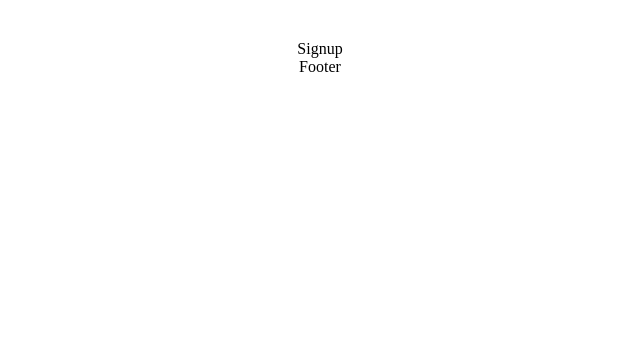
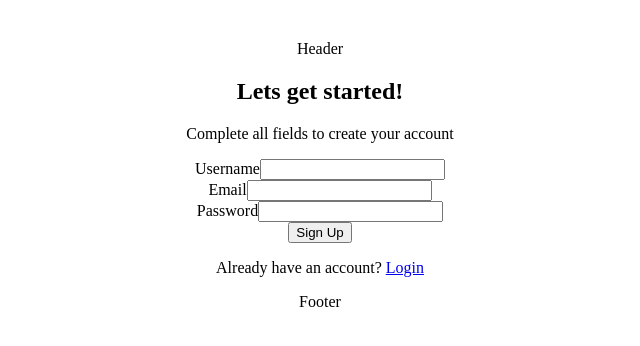
Before and after one commit to Samaralimads/expenses-tracker, a React (Vite) app in the folder client/: page /signup in a window 1280 px wide. Shown: the top 346 px of the page, without its empty margins (320-960 px from the left). Built offline with nearby package versions, Linux system fonts and the light colour scheme.

Commit message:
created and implemented Login/singup forms and logout button

```diff
--- a/client/src/App.jsx
+++ b/client/src/App.jsx
@@ -19,21 +19,26 @@ function App() {
     <div className="App">
       <Routes>
         <Route element={<IsNotAuthenticated />}>
-          <Route element={<Header />} />
+          <Route element={<Header />}>
             <Route path="/" element={<LandingPage />} />
             <Route path="/signup" element={<Signup />} />
             <Route path="/login" element={<Login />} />
           </Route>
+        </Route>
 
         <Route element={<IsAuthenticated />}>
-          <Route element={<Sidebar />} />
+          <Route element={<Sidebar />}>
             <Route path="/dashboard" element={<Dashboard />} />
             <Route path="/transactions" element={<Transactions />} />
             <Route
               path="/transactions/edit/:transactionId"
               element={<EditTransaction />}
             />
-          <Route path="/transactions/create" element={<CreateTransaction />} />
+            <Route
+              path="/transactions/create"
+              element={<CreateTransaction />}
+            />
+          </Route>
         </Route>
       </Routes>
       <Footer />
--- a/client/src/components/Header/Header.jsx
+++ b/client/src/components/Header/Header.jsx
@@ -1,8 +1,14 @@
 import React from "react";
 import "./Header.css";
+import { Outlet } from "react-router-dom";
 
 function Header() {
-  return <div>Header</div>;
+  return (
+    <div>
+      Header
+      <Outlet />
+    </div>
+  );
 }
 
 export default Header;
--- a/client/src/components/Sidebar/Sidebar.jsx
+++ b/client/src/components/Sidebar/Sidebar.jsx
@@ -1,8 +1,25 @@
-import React from "react";
+import React, { useContext } from "react";
 import "./Sidebar.css";
+import { Outlet, useNavigate } from "react-router-dom";
+import { AuthContext } from "../../context/AuthContext";
 
 function Sidebar() {
-  return <div>Sidebar</div>;
+  const navigate = useNavigate();
+  const { logOutUser } = useContext(AuthContext);
+
+  const handleLogout = () => {
+    logOutUser();
+
+    navigate("/login");
+  };
+
+  return (
+    <div>
+      Sidebar
+      <button onClick={handleLogout}>Logout</button>
+      <Outlet />
+    </div>
+  );
 }
 
 export default Sidebar;
--- a/client/src/pages/Login/Login.jsx
+++ b/client/src/pages/Login/Login.jsx
@@ -1,8 +1,80 @@
-import React from "react";
 import "./Login.css";
+import React, { useState, useContext } from "react";
+import axios from "axios";
+import { Link, useNavigate } from "react-router-dom";
+import { AuthContext } from "../../context/AuthContext";
+
+const API_URL = "http://localhost:5005";
 
 function Login() {
-  return <div>Login</div>;
+  const [email, setEmail] = useState("");
+  const [password, setPassword] = useState("");
+  const [errorMessage, setErrorMessage] = useState(undefined);
+
+  const navigate = useNavigate();
+
+  const { storeToken, authenticateUser } = useContext(AuthContext);
+
+  const handleEmail = (e) => setEmail(e.target.value);
+  const handlePassword = (e) => setPassword(e.target.value);
+
+  const handleLoginSubmit = (e) => {
+    e.preventDefault();
+    const requestBody = { email, password };
+
+    axios
+      .post(`${API_URL}/api/auth/login`, requestBody)
+      .then((response) => {
+        console.log("JWT token", response.data.authToken);
+
+        storeToken(response.data.authToken);
+        authenticateUser();
+        navigate("/");
+      })
+      .catch((error) => {
+        const errorDescription = error.response.data.message;
+        setErrorMessage(errorDescription);
+      });
+  };
+
+  return (
+    <div className="login-container">
+      <h2>Welcome back!</h2>
+      <p>Please log in with your credentials</p>
+      <form onSubmit={handleLoginSubmit} className="login-form">
+        <div className="form-group">
+          <label htmlFor="email">Email</label>
+          <input
+            type="email"
+            name="email"
+            id="email"
+            value={email}
+            onChange={handleEmail}
+            autoComplete="off"
+          />
+        </div>
+        <div className="form-group">
+          <label htmlFor="password">Password</label>
+          <input
+            type="password"
+            name="password"
+            id="password"
+            value={password}
+            onChange={handlePassword}
+            autoComplete="off"
+          />
+        </div>
+
+        <button type="submit">Log In</button>
+      </form>
+
+      {errorMessage && <p className="error-message">{errorMessage}</p>}
+
+      <p>
+        Don't have an account yet? <Link to="/signup">Sign Up</Link>
+      </p>
+    </div>
+  );
 }
 
 export default Login;
--- a/client/src/pages/Signup/Signup.jsx
+++ b/client/src/pages/Signup/Signup.jsx
@@ -1,8 +1,90 @@
-import React from "react";
 import "./Signup.css";
+import React, { useState } from "react";
+import { Link, useNavigate } from "react-router-dom";
+import axios from "axios";
+
+const API_URL = "http://localhost:5005";
 
 function Signup() {
-  return <div>Signup</div>;
+  const [username, setUsername] = useState("");
+  const [email, setEmail] = useState("");
+  const [password, setPassword] = useState("");
+  const [errorMessage, setErrorMessage] = useState(undefined);
+
+  const navigate = useNavigate();
+
+  const handleUsername = (e) => setUsername(e.target.value);
+  const handleEmail = (e) => setEmail(e.target.value);
+  const handlePassword = (e) => setPassword(e.target.value);
+
+  const handleSignupSubmit = (e) => {
+    e.preventDefault();
+    // Create an object representing the request body
+    const requestBody = { username, email, password };
+
+    // Make an axios request to the API
+    // If POST request is successful redirect to login page
+    // If the request resolves with an error, set the error message in the state
+    axios
+      .post(`${API_URL}/api/auth/signup`, requestBody)
+      .then(() => {
+        navigate("/login");
+      })
+      .catch((error) => {
+        const errorDescription = error.response.data.message;
+        setErrorMessage(errorDescription);
+      });
+  };
+
+  return (
+    <div className="signup-container">
+      <h2>Lets get started!</h2>
+      <p>Complete all fields to create your account</p>
+      <form onSubmit={handleSignupSubmit} className="signup-form">
+        <div className="form-group">
+          <label htmlFor="name">Username</label>
+          <input
+            type="text"
+            name="name"
+            id="name"
+            value={username}
+            onChange={handleUsername}
+            autoComplete="off"
+          />
+        </div>
+        <div className="form-group">
+          <label htmlFor="email">Email</label>
+          <input
+            type="email"
+            name="email"
+            id="email"
+            value={email}
+            onChange={handleEmail}
+            autoComplete="off"
+          />
+        </div>
+        <div className="form-group">
+          <label htmlFor="password">Password</label>
+          <input
+            type="password"
+            name="password"
+            id="password"
+            value={password}
+            onChange={handlePassword}
+            autoComplete="off"
+          />
+        </div>
+
+        <button type="submit">Sign Up</button>
+      </form>
+
+      {errorMessage && <p className="error-message">{errorMessage}</p>}
+
+      <p>
+        Already have an account? <Link to="/login">Login</Link>
+      </p>
+    </div>
+  );
 }
 
 export default Signup;
```
Also changed, not shown: 1 other file (tests, documents, lock files or other folders). Lines whose indentation alone changed are shown as unchanged.
